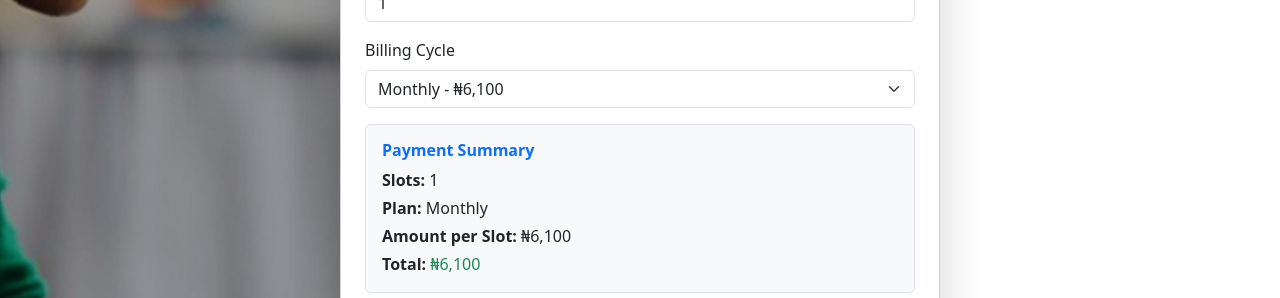
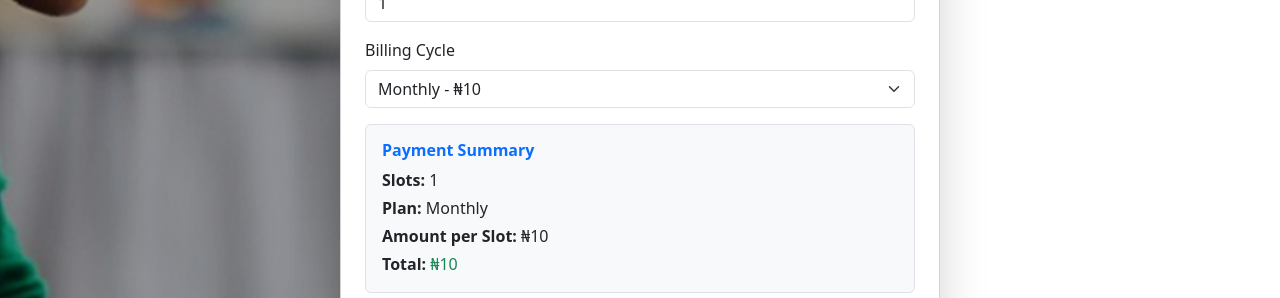
Before and after one commit to gintason/ischool, a React (Vite) app in the folder ischool-frontend/: page /sign_up in a window 1280 px wide. Shown: the part 589-887 px from the top of the page. Built offline with nearby package versions, Linux system fonts and the light colour scheme.

Commit message:
Ola slot amount updated to N10 and paystack changed to live mode

```diff
--- a/ischool-frontend/src/pages/SignUpPage.jsx
+++ b/ischool-frontend/src/pages/SignUpPage.jsx
@@ -7,7 +7,7 @@ import './styles/SignUpPage.css';
 import CenteredToast from '../components/CenteredToast';
 import bgImage from '../assets/signup-bg.png';
 
-const SLOT_PRICE_MONTHLY = 6100;
+const SLOT_PRICE_MONTHLY = 10;
 const SLOT_PRICE_YEARLY = 52000;
 
 const SignUpPage = () => {
@@ -73,13 +73,15 @@ const SignUpPage = () => {
       setLoading(true);
 
       const handler = window.PaystackPop.setup({
-        key: 'pk_test_f3ac350fd01c5dac7972471d27a5f218545aec33',
+        key: 'pk_live_aac354a9d3f777557dc1e0e6be5f84700210f358',
         email: formData.email || '',
         amount: totalAmount * 100,
         currency: 'NGN',
         ref: tx_ref,
         callback: function (response) {
+          console.log("💡 Paystack callback response:", response); // <-- ADD THIS
           if (response.status === "success" || response.message === "Approved") {
+            console.log("💡 Paystack callback reference:", response.reference); // <-- ADD THIS
             handleSuccessfulPayment(response.reference, tx_ref, slots); // ✅ FIXED LINE
           } else {
             setLoading(false);
@@ -240,7 +242,7 @@ const SignUpPage = () => {
               <Form.Group className="mb-3" controlId="formGridBillingCycle">
                 <Form.Label>Billing Cycle</Form.Label>
                 <Form.Select name="billingCycle" value={formData.billingCycle} onChange={handleChange} required>
-                  <option value="monthly">Monthly - ₦6,100</option>
+                  <option value="monthly">Monthly - ₦10</option>
                   <option value="yearly">Yearly - ₦52,000</option>
                 </Form.Select>
               </Form.Group>
```
